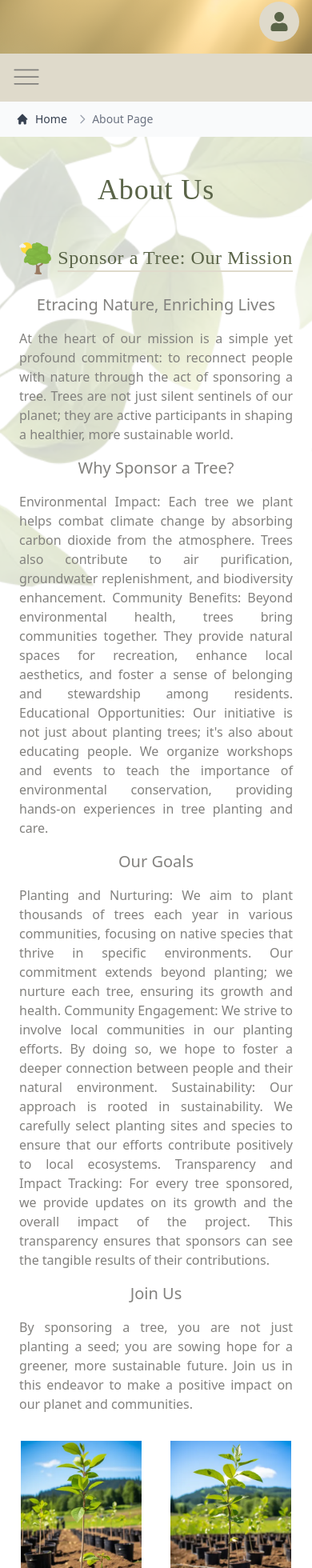
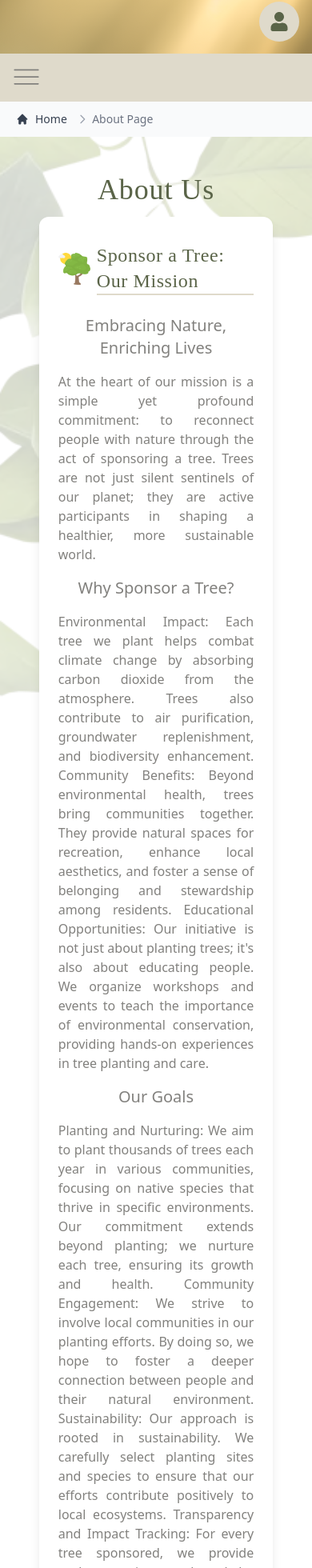
Before and after one commit to solawi-projects/baum-bauer-frontend, a React (Vite) app: page /about in a window 390 px wide. Shown: the part 13-1973 px from the top of the page at 80% size. Built offline with nearby package versions, Linux system fonts and the light colour scheme; a web font is replaced by a local one.

Commit message:
Played around with the Tailwind styling on the About page

```diff
--- a/src/pages/About.jsx
+++ b/src/pages/About.jsx
@@ -26,7 +26,7 @@ const About = () => {
 
         {/* Content */}
         {/* Article - Sponsor a Tree: Our Mission */}
-        <article className="w-full flex flex-col items-center justify-center z-[8] px-6 md:px-10 lg:px-14 xl:px-20 py-8 shadow-lg ">
+        <article className="max-w-[75%] flex flex-col bg-white rounded-xl items-center justify-center z-[8] px-6 md:px-10 lg:px-14 xl:px-20 py-8 shadow-lg ">
           <div className="flex items-center mb-4">
             <img
               src="/src/assets/tree.png"
@@ -39,7 +39,7 @@ const About = () => {
           </div>
 
           <h3 className="text-xl lg:text-2xl py-2 text-center font-medium">
-            Etracing Nature, Enriching Lives
+            Embracing Nature, Enriching Lives
           </h3>
           <p className="text-md font-normal text-justify py-2">
             At the heart of our mission is a simple yet profound commitment: to
@@ -90,23 +90,23 @@ const About = () => {
             endeavor to make a positive impact on our planet and communities.
           </p>
           {/* Image section */}
-          <div className="py-4 md:py-8 lg:py-12 xl:py-16 flex flex-row justify-center gap-[1rem]">
+          <div className="py-4 md:py-8 lg:py-12 xl:py-16 flex flex-row justify-center gap-[5rem]">
             <img
               src="src/assets/images/biobaum_sapling_01.webp"
               alt="Sapling Tree"
-              className="w-[50%] border border-white"
-              style={{ borderWidth: "10px" }}
+              className="w-[50%] border border-[var(--darker-primary)]"
+              style={{ borderWidth: "5px" }}
             />
             <img
               src="src/assets/images/biobaum_sapling_02.webp"
               alt="Sapling Tree"
-              className="w-[50%] border border-white"
-              style={{ borderWidth: "10px" }}
+              className="w-[50%] border border-[var(--darker-primary)]"
+              style={{ borderWidth: "5px" }}
             />
           </div>
         </article>
         {/* Article - About Us: Solawi Zabergäu */}
-        <article className="w-full flex flex-col items-center justify-center z-[8] px-6 md:px-10 lg:px-14 xl:px-20 py-8 mt-10 shadow-lg">
+        <article className="max-w-[75%] flex flex-col items-center bg-white rounded-xl justify-center z-[8] px-6 md:px-10 lg:px-14 xl:px-20 py-8 mt-10 shadow-lg">
           <div className="flex items-center mb-4 pt-[0px] md:pt-[10px] lg:pt-[20px] xl:pt-[40px]">
             <img
               src="/src/assets/tree.png"
@@ -169,18 +169,18 @@ const About = () => {
             future.
           </p>
           {/* Image section */}
-          <div className="py-4 md:py-8 lg:py-12 xl:py-16 flex flex-row justify-center gap-[1rem]">
+          <div className="py-4 md:py-8 lg:py-12 xl:py-16 flex flex-row justify-center gap-[5rem]">
             <img
               src="src/assets/images/biobaum_sapling_03.webp"
               alt="Sapling Tree"
-              className="w-[50%] border border-white"
-              style={{ borderWidth: "10px" }}
+              className="w-[50%] border border-[var(--darker-primary)]"
+              style={{ borderWidth: "5px" }}
             />
             <img
               src="src/assets/images/biobaum_sapling_04.webp"
               alt="Sapling Tree"
-              className="w-[50%] border border-white"
-              style={{ borderWidth: "10px" }}
+              className="w-[50%] border border-[var(--darker-primary)]"
+              style={{ borderWidth: "5px" }}
             />
           </div>
         </article>
```
